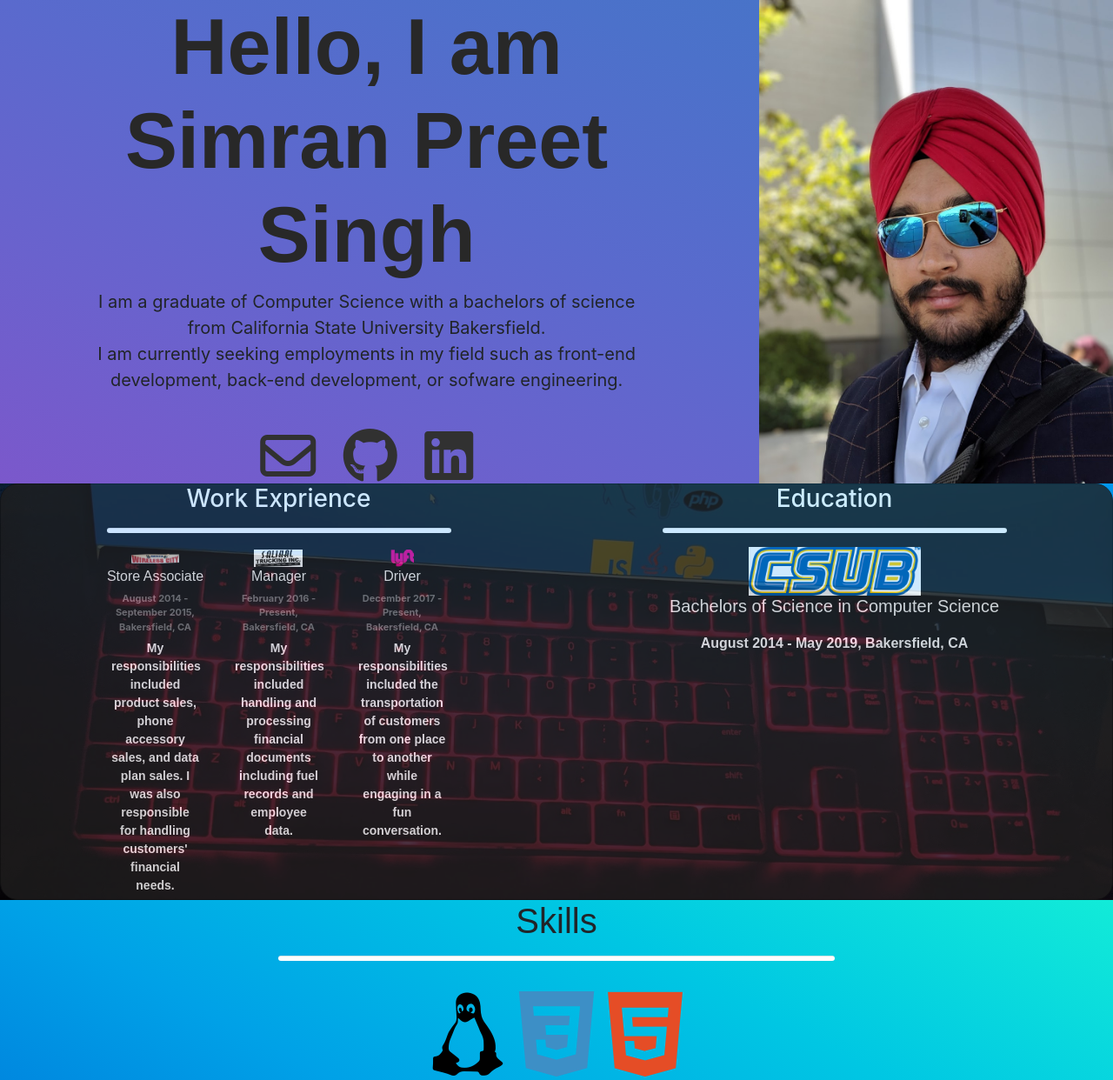
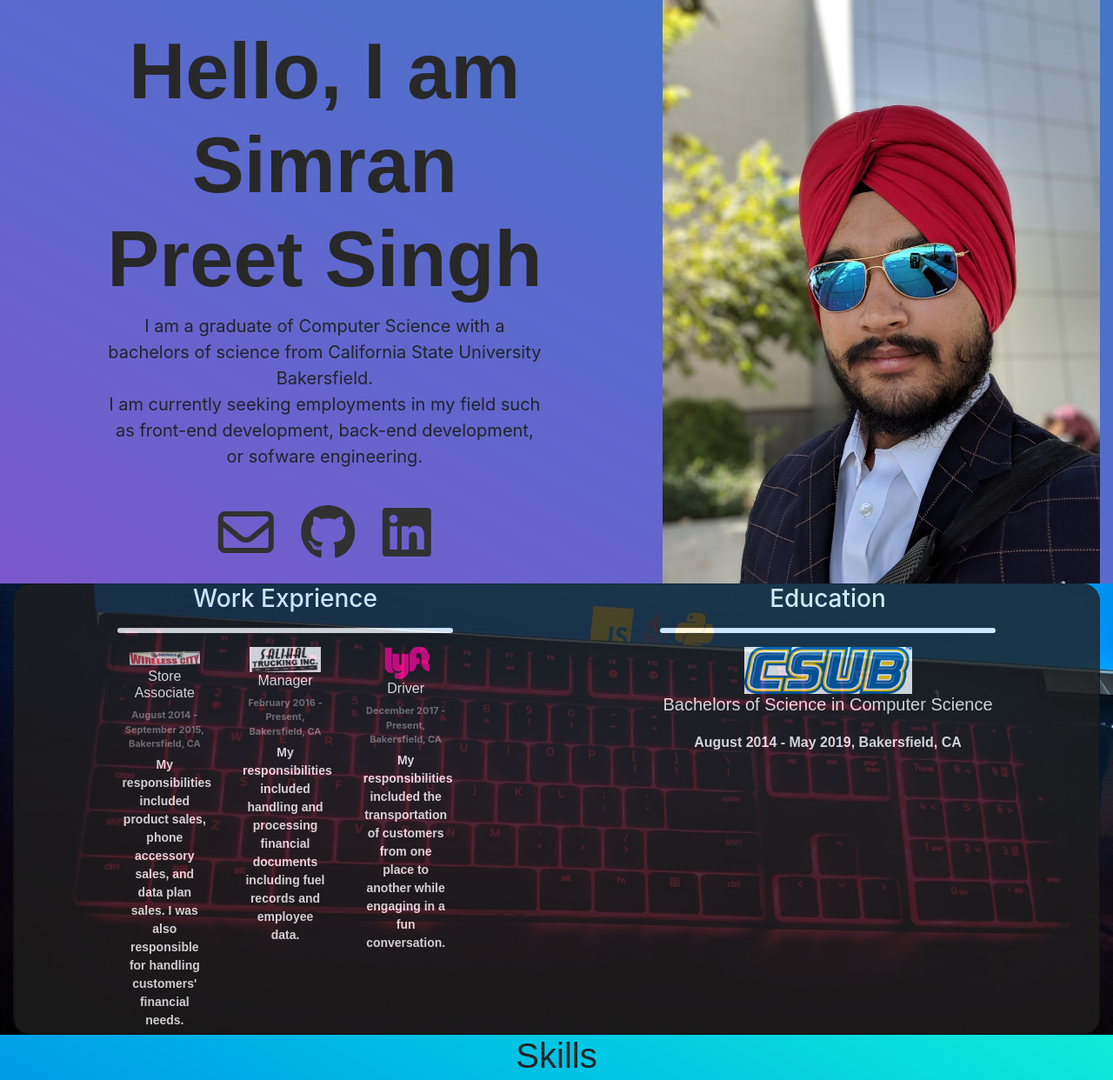
Before and after one commit to ss630g/ss630g.github.io, a plain HTML site: page index.html in a window 1280 px wide. Shown: the top 1242 px of the page at 87% size. Drawn offline with nearby package versions, Linux system fonts and the light colour scheme.

Commit message:
Add files via upload

```diff
--- a/index.html
+++ b/index.html
@@ -8,13 +8,15 @@
         <link rel="stylesheet" href="https://cdn.rawgit.com/konpa/devicon/df6431e323547add1b4cf45992913f15286456d3/devicon.min.css">
         <link href="https://fonts.googleapis.com/css?family=Anton&display=swap" rel="stylesheet">
         <script src="https://kit.fontawesome.com/619812718d.js"></script>
+        <meta name="viewport" content="width=device-width, initial-scale=1">
 
     </head>
     <body>
-        <!----<div class="container">-->
             <div class="boi">
+                    <div class="container-fluid">
                 <div class="row">
-                    <div class="col-md-6 intro">
+
+                    <div class="col-md-5 intro">
                         <h1 class="bruh">Hello, I am Simran Preet Singh</h1>
                         <p class="doof">I am a graduate of Computer Science with a bachelors of science from California State University Bakersfield.<br>
                         I am currently seeking employments in my field such as front-end development, back-end development, or sofware engineering.</p>
@@ -28,14 +30,16 @@
 
                         </div>
                     </div>
-                    <div class="col-md-4">
+                    <div class="col-md-5">
                         <img src="./sims.jpg" class="w-100 dude">
+                    </div>
                     </div>
                 </div>
             </div>
         <!---</div>-->
-            <div class="raw">
-                <div class="container-fluid">
+        <div class="container-fluid">
+            <div class="col-md-12 raw">
+
                 <div class="row">
                     <div class="col-md-4 bolt">
 
@@ -43,7 +47,7 @@
                         <hr>
                         <div class="row">
                             <div class="col-md-4">
-                                <center><img src="./wireless.png" class="w-50">
+                                <center><img src="./wireless.png" class="w-75">
                                     <h6 style="color:white; font-family: 'Coda Caption', sans-serif;"> Store Associate</h6>
                                     <p style="color:gray; font-size: 11px;">August 2014 - September 2015, Bakersfield, CA</p>
                                     <p style="color:white; font-size: 14px; font-family: 'Coda Caption', sans-serif;">
@@ -52,7 +56,7 @@
                                 </center>
                             </div>
                             <div class="col-md-4">
-                                    <center><img src="./salihal.jpg" class="w-50">
+                                    <center><img src="./salihal.jpg" class="w-75">
                                         <h6 style="color:white; font-family: 'Coda Caption', sans-serif;"> Manager</h6>
                                         <p style="color:gray; font-size: 11px;">February 2016 - Present, Bakersfield, CA</p>
                                         <p style="color:white; font-size: 14px; font-family: 'Coda Caption', sans-serif;">
@@ -61,7 +65,7 @@
                                     </center>
                             </div>
                             <div class="col-md-4">
-                                    <center><img src="./lyft.png" class="w-25">
+                                    <center><img src="./lyft.png" class="w-50">
                                         <h6 style="color:white; font-family: 'Coda Caption', sans-serif;"> Driver</h6>
                                         <p style="color:gray; font-size: 11px;">December 2017 - Present, Bakersfield, CA</p>
                                         <p style="color:white; font-size: 14px; font-family: 'Coda Caption', sans-serif;">
```
